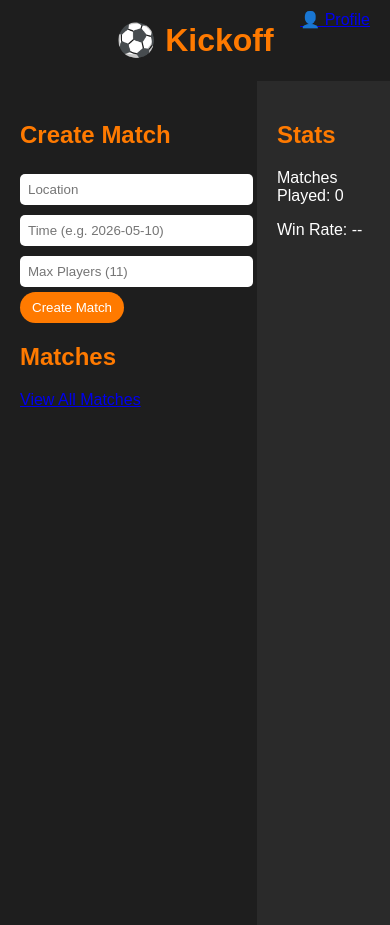
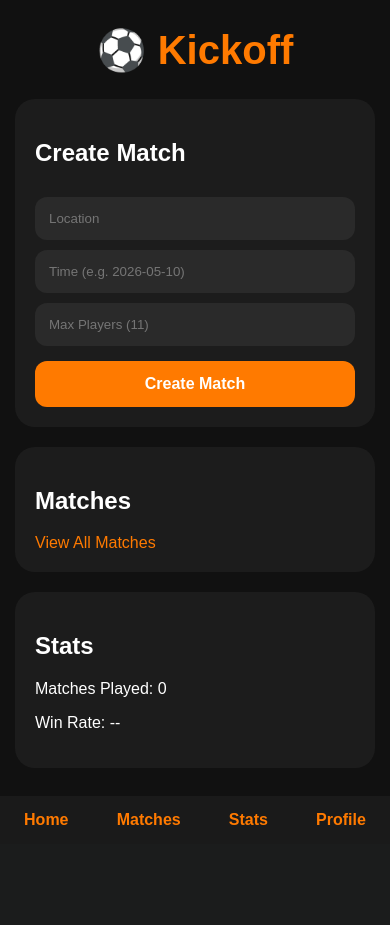
Before and after one commit to heliospace/kickoff, a Flask app: page / in a window 390 px wide. After the commit the page ends 825 px from the top, so only its background shows below. Run offline with Flask 3, Linux system fonts and the light colour scheme.

Commit message:
Rebuilt mobile UI

```diff
--- a/static/styles.css
+++ b/static/styles.css
@@ -1,61 +1,73 @@
 body {
+    margin: 0;
+    padding: 0;
+    background-color: #111111;
+    color: white;
     font-family: Arial, Helvetica, sans-serif;
-    background-color: #1e1e1e;
-    color: #ffffff;
-    margin: 0;
+}
+
+.logo-container {
+    text-align: center;
+    margin-top: 20px;
+}
+
+.logo {
+    width: 120px;
+}
+
+h1 {
+    color: #ff7a00;
+    text-align: center;
+    font-size: 40px;
+    margin-bottom: 10px;
 }
 
 .container {
-    display: flex;
-    height: 100vh;
-}
-
-.left {
-    width: 70%;
-    padding: 20px;
-    overflow-y: scroll;
-}
-
-.right {
-    width: 30%;
-    background-color: #2a2a2a;
-    padding: 20px;
-}
-
-h1, h2 {
-    color: #ff7a00;
+    padding: 15px;
 }
 
 .card {
-    background: #2a2a2a;
-    padding: 15px;
-    margin: 15px 0;
-    border-radius: 10px;
+    background-color: #1c1c1c;
+    border-radius: 20px;
+    padding: 20px;
+    margin-bottom: 20px;
+}
+
+input {
+    width: 100%;
+    padding: 14px;
+    margin-top: 10px;
+    border: none;
+    border-radius: 12px;
+    background-color: #2a2a2a;
+    color: white;
+    box-sizing: border-box;
 }
 
 button {
+    width: 100%;
+    padding: 14px;
+    margin-top: 15px;
+    border: none;
+    border-radius: 12px;
     background-color: #ff7a00;
-    border: none;
-    padding: 8px 12px;
-    border-radius: 20px;
     color: white;
-    cursor: pointer;
+    font-size: 16px;
+    font-weight: bold;
 }
 
-button:hover {
-    opacity: 0.8;
+.bottom-nav {
+    position: fixed;
+    bottom: 0;
+    width: 100%;
+    background-color: #1a1a1a;
+    display: flex;
+    justify-content: space-around;
+    padding: 15px 0;
 }
 
-input {
-    padding: 8px;
-    margin: 5px 0;
-    width: 100%;
-    border-radius: 5px;
-    border: none;
+.bottom-nav a {
+    color: #ff7a00;
+    text-decoration: none;
+    font-weight: bold;
 }
-
-.top-bar {
-    position: absolute;
-    top: 10px;
-    right: 20px;
-}
--- a/templates/home.html
+++ b/templates/home.html
@@ -1,21 +1,21 @@
 <!DOCTYPE html>
 <html>
 <head>
+    <meta name="viewport" content="width=device-width, initial-scale=1.0">
+
     <title>Kickoff - Home</title>
-<link rel="stylesheet" href="{{ url_for('static', filename='styles.css') }}">
 
+    <link rel="stylesheet" href="{{ url_for('static', filename='styles.css') }}">
 </head>
+
 <body>
-    <div class="top-bar">
-        <a href="/profile">👤 Profile</a>
-    </div>
 
-    <h1 style="text-align:center;">⚽ Kickoff</h1>
+    <h1>⚽ Kickoff</h1>
 
     <div class="container">
 
-        <!-- LEFT: MATCHES -->
-        <div class="left">
+        <!-- CREATE MATCH CARD -->
+        <div class="card">
             <h2>Create Match</h2>
 
             <form action="/create_match" method="post">
@@ -24,18 +24,32 @@
                 <input type="number" name="players" placeholder="Max Players (11)">
                 <button type="submit">Create Match</button>
             </form>
-
-            <h2>Matches</h2>
-            <a href="/matches">View All Matches</a>
         </div>
 
-        <!-- RIGHT: STATS -->
-        <div class="right">
+        <!-- MATCHES CARD -->
+        <div class="card">
+            <h2>Matches</h2>
+            <a href="/matches" style="color:#ff7a00; text-decoration:none;">
+                View All Matches
+            </a>
+        </div>
+
+        <!-- STATS CARD -->
+        <div class="card">
             <h2>Stats</h2>
             <p>Matches Played: 0</p>
             <p>Win Rate: --</p>
         </div>
 
     </div>
+
+    <!-- BOTTOM NAV -->
+    <div class="bottom-nav">
+        <a href="/">Home</a>
+        <a href="/matches">Matches</a>
+        <a href="/stats">Stats</a>
+        <a href="/profile">Profile</a>
+    </div>
+
 </body>
 </html>
```
